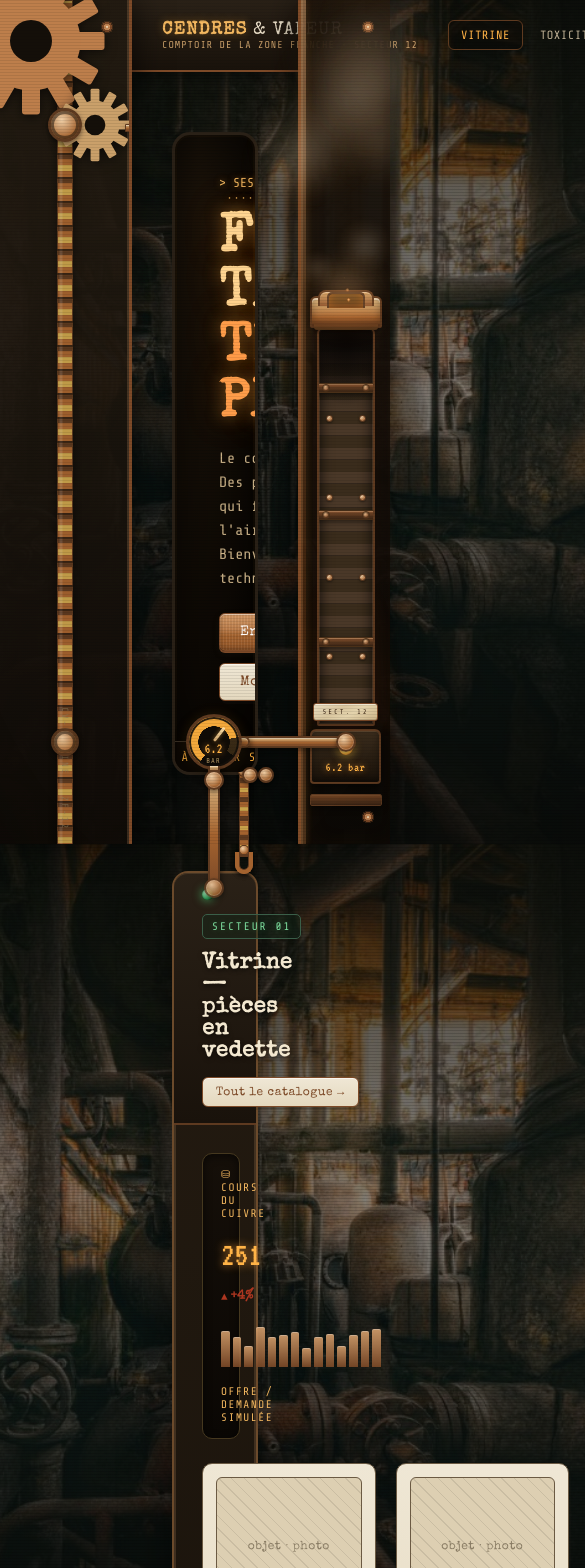
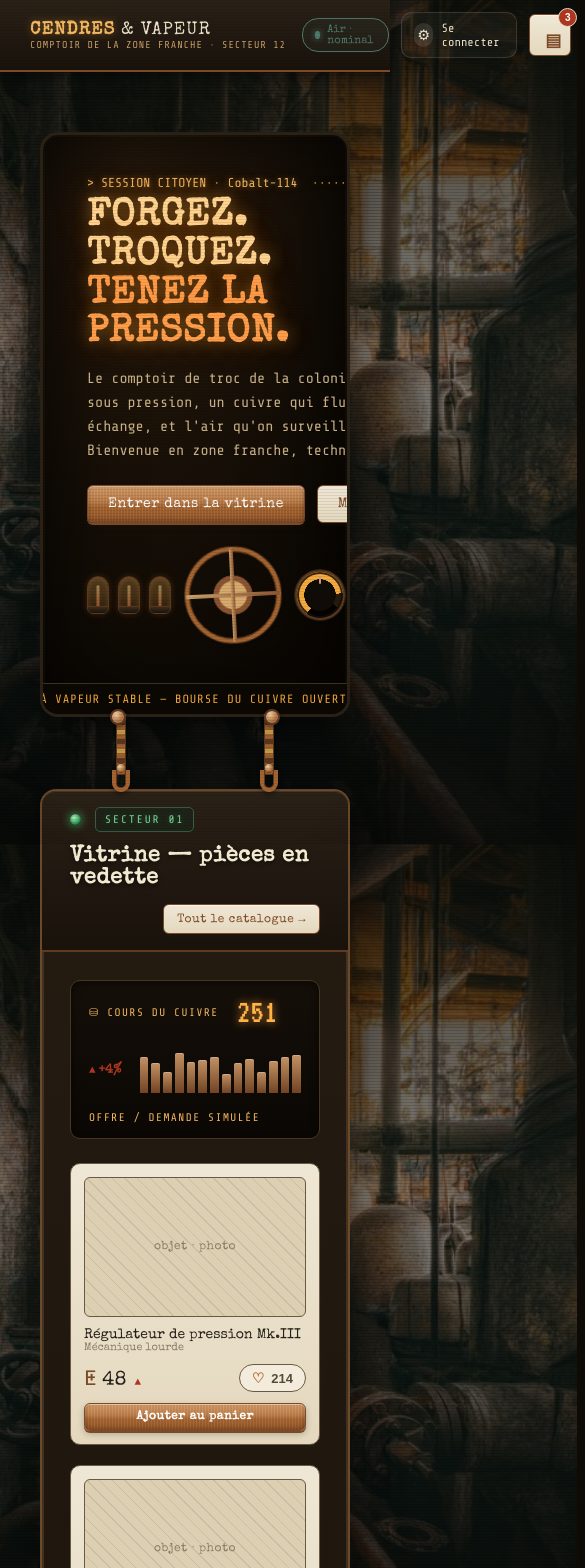
Before and after one commit to Leaph-ai/FullstackCendresVapeur, a React (Vite) app in the folder frontend/: page / in a window 390 px wide. Shown: the top 1568 px of the page, 585 px wide, since content can reach past the window. Built offline with nearby package versions, Linux system fonts and the light colour scheme.

Commit message:
feat(home): page d'accueil citoyen complète et responsive
HomePage finale, overrides thème sombre, responsive 860px, exports @cv. Parité cv-home-react.

```diff
--- a/frontend/src/App.tsx
+++ b/frontend/src/App.tsx
@@ -1,75 +1,13 @@
-import { useCallback, useEffect, useState } from 'react';
-import {
-  ChiffresSection,
-  HeroSection,
-  JournalSection,
-  SteampunkPageShell,
-  ToxicitySection,
-  VitrineSection,
-  useLiveData,
-  usePanelReveal,
-} from '@cv';
-import { Route, Routes, useLocation } from 'react-router-dom';
+import { Route, Routes } from 'react-router-dom';
 import Login from './login';
 import Register from './register';
 import ForgotPassword from './forgotPassword';
-
-const PANEL_IDS = ['vitrine', 'toxicite', 'journal', 'chiffres'];
-
-function Home() {
-  const location = useLocation();
-  const { isLocked, isClanking } = usePanelReveal(PANEL_IDS);
-  const live = useLiveData();
-  const [cart, setCart] = useState(3);
-  const onAdd = useCallback(() => setCart((c) => c + 1), []);
-
-  useEffect(() => {
-    const hash = location.hash;
-    if (!hash || location.pathname !== '/') return;
-
-    const target = document.querySelector(hash) as HTMLElement | null;
-    if (!target) return;
-
-    window.requestAnimationFrame(() => {
-      target.scrollIntoView({ behavior: 'smooth', block: 'start' });
-    });
-  }, [location.hash, location.pathname]);
-
-  return (
-    <SteampunkPageShell cartCount={cart}>
-      <HeroSection />
-      <VitrineSection
-        locked={isLocked('vitrine')}
-        clanking={isClanking('vitrine')}
-        bourseIdx={live.bourseIdx}
-        bourseTrend={live.bourseTrend}
-        bourseSpark={live.bourseSpark}
-        onAddToCart={onAdd}
-      />
-      <ToxicitySection
-        locked={isLocked('toxicite')}
-        clanking={isClanking('toxicite')}
-        gauges={live.gauges}
-        toxSpark={live.toxSpark}
-      />
-      <JournalSection
-        locked={isLocked('journal')}
-        clanking={isClanking('journal')}
-        entries={live.journal}
-      />
-      <ChiffresSection
-        locked={isLocked('chiffres')}
-        clanking={isClanking('chiffres')}
-        nixieValues={live.nixieValues}
-      />
-    </SteampunkPageShell>
-  );
-}
+import { HomePage } from './pages/HomePage';
 
 function App() {
   return (
     <Routes>
-      <Route path="/" element={<Home />} />
+      <Route path="/" element={<HomePage />} />
       <Route path="/login" element={<Login />} />
       <Route path="/register" element={<Register />} />
       <Route path="/forgot-password" element={<ForgotPassword />} />
--- a/frontend/src/index.css
+++ b/frontend/src/index.css
@@ -1,6 +1,21 @@
 @import './lib/cv/styles/index.css';
+@import './lib/cv/styles/overrides.css';
 
-html { scroll-behavior: smooth; }
-#root { min-height: 100vh; }
+.sr-only {
+  position: absolute;
+  width: 1px;
+  height: 1px;
+  padding: 0;
+  margin: -1px;
+  overflow: hidden;
+  clip: rect(0, 0, 0, 0);
+  border: 0;
+}
 
-.home .cv-pcard { background: var(--plate); }
+html {
+  scroll-behavior: smooth;
+}
+
+#root {
+  min-height: 100vh;
+}
--- a/frontend/src/lib/cv/components/index.ts
+++ b/frontend/src/lib/cv/components/index.ts
@@ -1,3 +1,3 @@
+export * from './primitives';
 export * from './layout';
-export * from './primitives';
 export * from './sections';
--- a/frontend/src/lib/cv/styles/index.css
+++ b/frontend/src/lib/cv/styles/index.css
@@ -1,4 +1,8 @@
-/* CV styles — commit 14 */
+/* ============================================================
+   CENDRES & VAPEUR — Bibliothèque CSS (@cv)
+   Ordre d'import : tokens → base → design system → fx → layout → sections → responsive
+   ============================================================ */
+
 @import './tokens.css';
 @import './base.css';
 @import './components.css';
@@ -12,3 +16,4 @@
 @import './sections/toxicity.css';
 @import './sections/journal.css';
 @import './sections/chiffres.css';
+@import './responsive.css';
--- /dev/null
+++ b/frontend/src/lib/cv/styles/overrides.css
@@ -0,0 +1,24 @@
+/* Overrides contextuels page sombre (consommer après index.css) */
+
+.home .cv-pcard {
+  background: var(--plate);
+}
+
+.home .cv-note::before {
+  color: var(--phos-amber);
+}
+
+.home .cv-note {
+  color: #9a8c72;
+}
+
+.tox-spark-chart {
+  height: 150px;
+  margin-top: 10px;
+}
+
+.bourse-spark {
+  flex: 1;
+  min-width: 160px;
+  height: 46px;
+}
--- /dev/null
+++ b/frontend/src/lib/cv/styles/responsive.css
@@ -0,0 +1,14 @@
+/* ============================================================
+   RESPONSIVE
+   ============================================================ */
+@media (max-width:1024px){ .home-pgrid{ grid-template-columns:repeat(2,1fr); } .chiffres-grid{ grid-template-columns:repeat(2,1fr); } .tox-grid{ grid-template-columns:1fr; } .hero-grid{ grid-template-columns:1fr; } .hero-instr{ flex-direction:row; justify-content:center; } }
+@media (max-width:860px){
+  :root{ --rail-w:0px; --chimney-w:0px; --panel-gap:72px; }
+  .machine-rail, .steam-chimney{ display:none; }
+  .boiler{ margin-left:0; margin-right:0; }
+  .hero h1{ font-size:38px; }
+  .home-pgrid{ grid-template-columns:1fr; }
+  .chiffres-grid{ grid-template-columns:1fr 1fr; }
+  .boiler-inner{ grid-template-columns:1fr 1fr; }
+  .tb-nav{ display:none; }
+}
--- /dev/null
+++ b/frontend/src/pages/HomePage.tsx
@@ -0,0 +1,67 @@
+import { useCallback, useEffect, useState } from 'react';
+import { useLocation } from 'react-router-dom';
+import {
+  ChiffresSection,
+  HeroSection,
+  JournalSection,
+  SteampunkPageShell,
+  ToxicitySection,
+  VitrineSection,
+  useLiveData,
+  usePanelReveal,
+} from '@cv';
+
+const PANEL_IDS = ['vitrine', 'toxicite', 'journal', 'chiffres'];
+
+export function HomePage() {
+  const location = useLocation();
+  const { isLocked, isClanking } = usePanelReveal(PANEL_IDS);
+  const live = useLiveData();
+  const [cartCount, setCartCount] = useState(3);
+
+  const handleAddToCart = useCallback(() => {
+    setCartCount((c) => c + 1);
+  }, []);
+
+  useEffect(() => {
+    const hash = location.hash;
+    if (!hash || location.pathname !== '/') return;
+
+    const target = document.querySelector(hash) as HTMLElement | null;
+    if (!target) return;
+
+    window.requestAnimationFrame(() => {
+      target.scrollIntoView({ behavior: 'smooth', block: 'start' });
+    });
+  }, [location.hash, location.pathname]);
+
+  return (
+    <SteampunkPageShell cartCount={cartCount}>
+      <HeroSection />
+      <VitrineSection
+        locked={isLocked('vitrine')}
+        clanking={isClanking('vitrine')}
+        bourseIdx={live.bourseIdx}
+        bourseTrend={live.bourseTrend}
+        bourseSpark={live.bourseSpark}
+        onAddToCart={handleAddToCart}
+      />
+      <ToxicitySection
+        locked={isLocked('toxicite')}
+        clanking={isClanking('toxicite')}
+        gauges={live.gauges}
+        toxSpark={live.toxSpark}
+      />
+      <JournalSection
+        locked={isLocked('journal')}
+        clanking={isClanking('journal')}
+        entries={live.journal}
+      />
+      <ChiffresSection
+        locked={isLocked('chiffres')}
+        clanking={isClanking('chiffres')}
+        nixieValues={live.nixieValues}
+      />
+    </SteampunkPageShell>
+  );
+}
```
Also changed, not shown: frontend/src/lib/cv/index.ts (+7 -0 lines), frontend/src/lib/cv/README.md (added).
